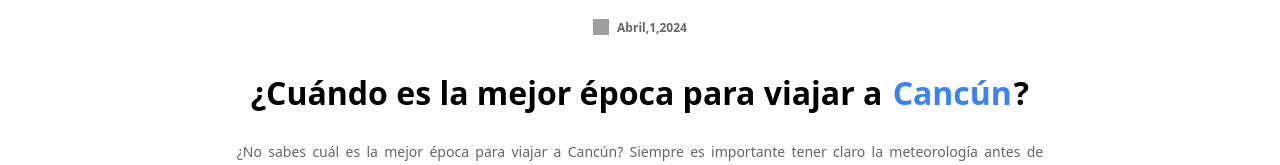
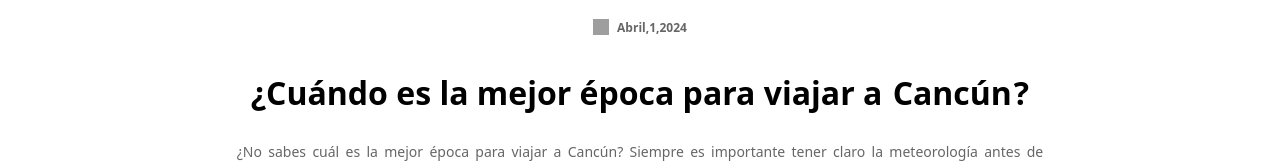
Before and after one commit to LuisXzX100pre/Blog-sta, a React (Vite) app: page /template3 in a window 1280 px wide. Shown: the part 542-707 px from the top of the page. Built offline with nearby package versions, Linux system fonts and the light colour scheme; grey boxes are pictures that could not be loaded.

Commit message:
cambios nuevos

```diff
--- a/src/styles/clickable-title.css
+++ b/src/styles/clickable-title.css
@@ -1,5 +1,5 @@
 .cancun-clickable {
-  color: #3b82f6; /* blue-500 */
+  color: inherit; /* Mantiene el color normal del texto */
   cursor: pointer;
   transition: all 0.2s ease-in-out;
   text-decoration: none;
@@ -8,7 +8,7 @@
 }
 
 .cancun-clickable:hover {
-  color: #1d4ed8; /* blue-700 */
+  color: #3b82f6; /* blue-500 - Solo azul en hover */
   background-color: #dbeafe; /* blue-50 */
   text-decoration: underline;
   transform: scale(1.02);
@@ -17,6 +17,7 @@
 .cancun-clickable:focus {
   outline: 2px solid #3b82f6;
   outline-offset: 2px;
+  color: #3b82f6; /* Azul también en focus para accesibilidad */
 }
 
 .cancun-clickable:active {
```
